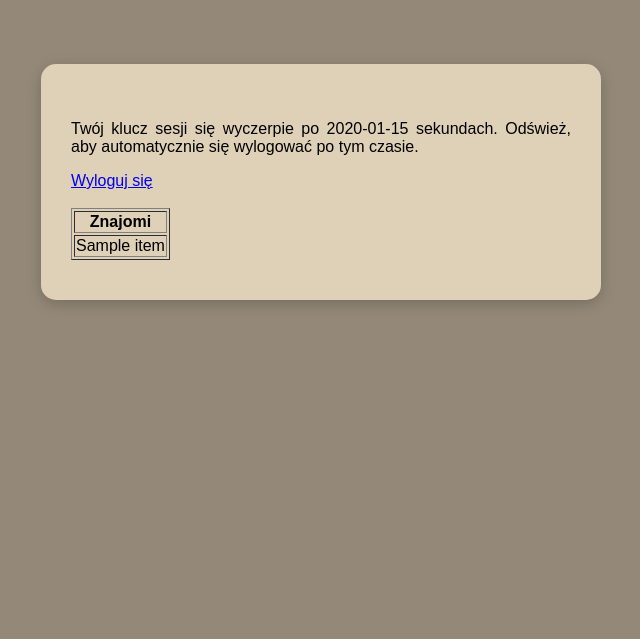
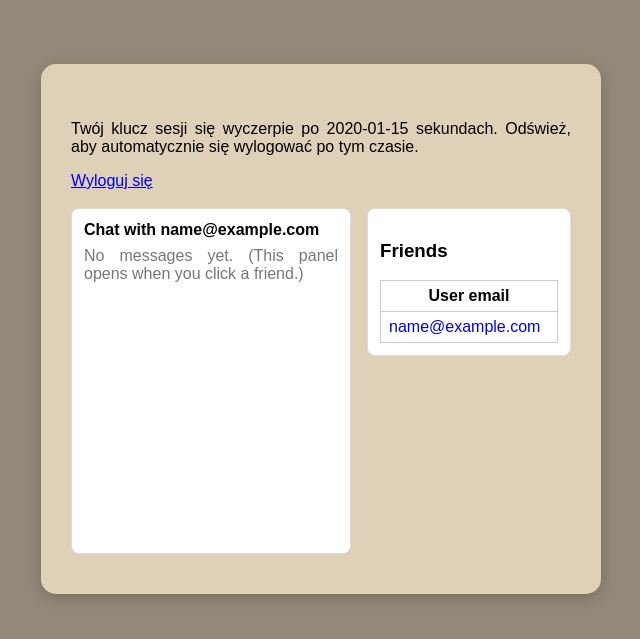
Before and after one commit to tomada16/BSIAW, a Flask app: template web/templates/index.html in a window 1280 px wide. Shown: the top 639 px of the page, without its empty margins (319-959 px from the left). Run offline with Flask 3, Linux system fonts and the light colour scheme; the template is opened without the code that fills it: most values are stand-ins (such as "Sample title", 1, 10 or a date in 2020); some libraries are stand-ins or nearby versions.

Commit message:
Simple view of chat and friends

```diff
--- a/web/main.py
+++ b/web/main.py
@@ -8,6 +8,7 @@ from flask import (
     url_for,
     flash,
     send_from_directory,
+    abort,
 )
 from typing import Optional, Self
 import datetime
@@ -186,47 +187,20 @@ class User:
 
         conn.commit()
 
-        # ------------------------------------------------------------
-        # Friends helpers
-        # ------------------------------------------------------------
-        def get_friend_emails(self):
-            """
-            Returns a list of friend emails for this user.
-            Works directly on the friendships table (does not require the view).
-            """
-            if self.user_id is None:
-                return []
-            with conn.cursor() as cur:
-                cur.execute(
-                    """
-                    SELECT u.email
-                    FROM public.friendships f
-                    JOIN public.users u
-                      ON u.id = CASE
-                                   WHEN f.user_id_low = %s THEN f.user_id_high
-                                   ELSE f.user_id_low
-                                END
-                    WHERE %s IN (f.user_id_low, f.user_id_high)
-                    ORDER BY u.email
-                    """,
-                    (self.user_id, self.user_id),
-                )
-                rows = cur.fetchall()
-                return [r[0] for r in rows]
-
     # ------------------------------------------------------------
     # Friends helpers
     # ------------------------------------------------------------
-    def get_friend_emails(self):
+    def get_friends(self) -> list[tuple[int, str]]:
         """
-        Returns a list of friend emails for this user.
-        Works directly on the friendships table (does not require the view).
+        Returns (friend_id, friend_email) for this user.
+        Uses the undirected friendships table.
         """
         if self.user_id is None:
             return []
         with conn.cursor() as cur:
-            cur.execute("""
-                SELECT u.email
+            cur.execute(
+                """
+                SELECT u.id, u.email
                 FROM public.friendships f
                 JOIN public.users u
                   ON u.id = CASE
@@ -234,33 +208,92 @@ class User:
                                ELSE f.user_id_low
                             END
                 WHERE %s IN (f.user_id_low, f.user_id_high)
-                ORDER BY u.email""",
+                ORDER BY u.email
+                """,
                 (self.user_id, self.user_id),
             )
             rows = cur.fetchall()
-            return [r[0] for r in rows]
+            return [(r[0], r[1]) for r in rows]
+
+    def is_friend_with(self, other_user_id: int) -> bool:
+        """Returns True if `other_user_id` is a friend of this user."""
+        with conn.cursor() as cur:
+            cur.execute(
+                """
+                SELECT 1
+                FROM public.friendships f
+                WHERE (%s = f.user_id_low AND %s = f.user_id_high)
+                   OR (%s = f.user_id_high AND %s = f.user_id_low)
+                """,
+                (
+                    min(self.user_id, other_user_id),
+                    max(self.user_id, other_user_id),
+                    min(self.user_id, other_user_id),
+                    max(self.user_id, other_user_id),
+                ),
+            )
+            return cur.fetchone() is not None
+
+
+def _require_user():
+    """Small helper to fetch the logged-in user from cookie or redirect."""
+    if "token" not in request.cookies:
+        return None
+    token = request.cookies["token"]
+    user = User.from_session_key(token)
+    if not user or user.user_id is None or not user.check_session(token):
+        return None
+    return user
 
 @app.route("/")
 def index():
-    if "token" not in request.cookies:
+    user = _require_user()
+    if user is None:
         return redirect(url_for("login"))
 
-    token = request.cookies["token"]
-    user = User.from_session_key(token)
-    if not user or user.user_id is None or not user.check_session(token):
-        return redirect(url_for("login"))
-
-    # Show friends of the logged-in user on index.html.
-    # Template expects `usernames` -> pass friend emails there.
-    usernames = user.get_friend_emails()
+    # Left column: friend list
+    friends = user.get_friends()  # list of (id, email)
 
     return render_template(
         "index.html",
         user_email=user.email,
         session_timeout=SESSION_TIMEOUT,
-        usernames=usernames,
+        friends=friends,
+        selected_friend=None,
     )
 
+
+@app.route("/chat/<int:friend_id>")
+def chat(friend_id: int):
+    """
+    Opens the chat panel next to the friend list.
+    This does not send/receive messages yet; it only shows the UI with the selected friend.
+    """
+    user = _require_user()
+    if user is None:
+        return redirect(url_for("login"))
+
+    # Security: only allow opening chat with actual friends
+    if not user.is_friend_with(friend_id):
+        abort(404)
+
+    # Resolve friend's email for display
+    with conn.cursor() as cur:
+        cur.execute("SELECT id, email FROM public.users WHERE id=%s", (friend_id,))
+        row = cur.fetchone()
+        if not row:
+            abort(404)
+        friend = {"id": row[0], "email": row[1]}
+
+    friends = user.get_friends()
+
+    return render_template(
+        "index.html",
+        user_email=user.email,
+        session_timeout=SESSION_TIMEOUT,
+        friends=friends,
+        selected_friend=friend,
+    )
 
 @app.route("/logout", methods=["GET"])
 def logout():
--- a/web/templates/index.html
+++ b/web/templates/index.html
@@ -3,6 +3,17 @@
     <meta charset="UTF-8">
     <title>Strona główna</title>
     <link rel="stylesheet" href="{{ url_for('static', filename='style.css') }}">
+    <style>
+        /* Minimal layout helpers in case your CSS doesn't include them yet */
+        .layout { display: grid; grid-template-columns: 280px 1fr; gap: 16px; align-items: start; }
+        .card { border: 1px solid #ddd; border-radius: 8px; padding: 12px; background: #fff; }
+        .friends-table { width: 100%; border-collapse: collapse; }
+        .friends-table th, .friends-table td { border: 1px solid #ccc; padding: 6px 8px; }
+        .friends-table a { text-decoration: none; }
+        .chat-box { min-height: 320px; }
+        .chat-header { font-weight: bold; margin-bottom: 8px; }
+        .muted { color: #777; }
+    </style>
 </head>
 <body class="main-page">
     <div class="main-container">
@@ -15,18 +26,46 @@
             </div>
           {% endif %}
         {% endwith %}
+
         <p>Twój klucz sesji się wyczerpie po {{ session_timeout }} sekundach.
             Odśwież, aby automatycznie się wylogować po tym czasie.</p>
         <a href="/logout">Wyloguj się</a>
+
         <br><br>
-        {% if usernames %}
-        <table border="1">
-            <tr><th>Znajomi</th></tr>
-            {% for item in usernames %}
-            <tr><td>{{ item }}</td></tr>
-            {% endfor %}
-        </table>
-        {% endif %}
+
+        <div class="layout">
+            <!-- Left: Chat pane -->
+            <div class="card chat-box">
+                {% if selected_friend %}
+                    <div class="chat-header">Chat with {{ selected_friend.email }}</div>
+                    <div id="chat-messages" class="muted">
+                        <!-- No backend for messages yet; placeholder only -->
+                        No messages yet. (This panel opens when you click a friend.)
+                    </div>
+                {% else %}
+                    <div class="muted">Select a friend on the left to open the chat here.</div>
+                {% endif %}
+            </div>
+            <!-- Right: Friends list -->
+            <div class="card">
+                <h3>Friends</h3>
+                {% if friends and friends|length > 0 %}
+                <table class="friends-table">
+                    <tr><th>User email</th></tr>
+                    {% for fid, email in friends %}
+                    <tr>
+                        <td>
+                            <!-- Clicking a friend opens the chat on the right -->
+                            <a href="{{ url_for('chat', friend_id=fid) }}">{{ email }}</a>
+                        </td>
+                    </tr>
+                    {% endfor %}
+                </table>
+                {% else %}
+                    <p class="muted">Brak znajomych do wyświetlenia.</p>
+                {% endif %}
+            </div>
+        </div>
     </div>
 </body>
 </html>
```
